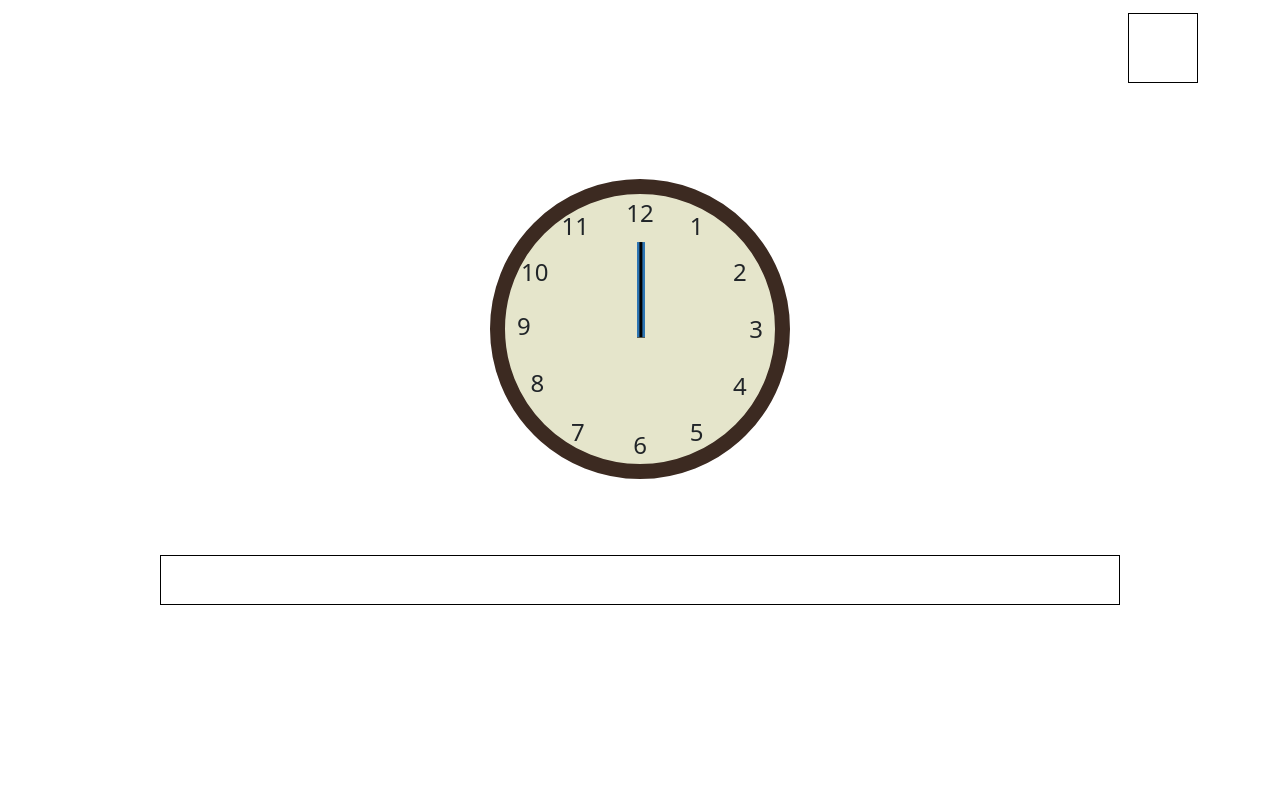
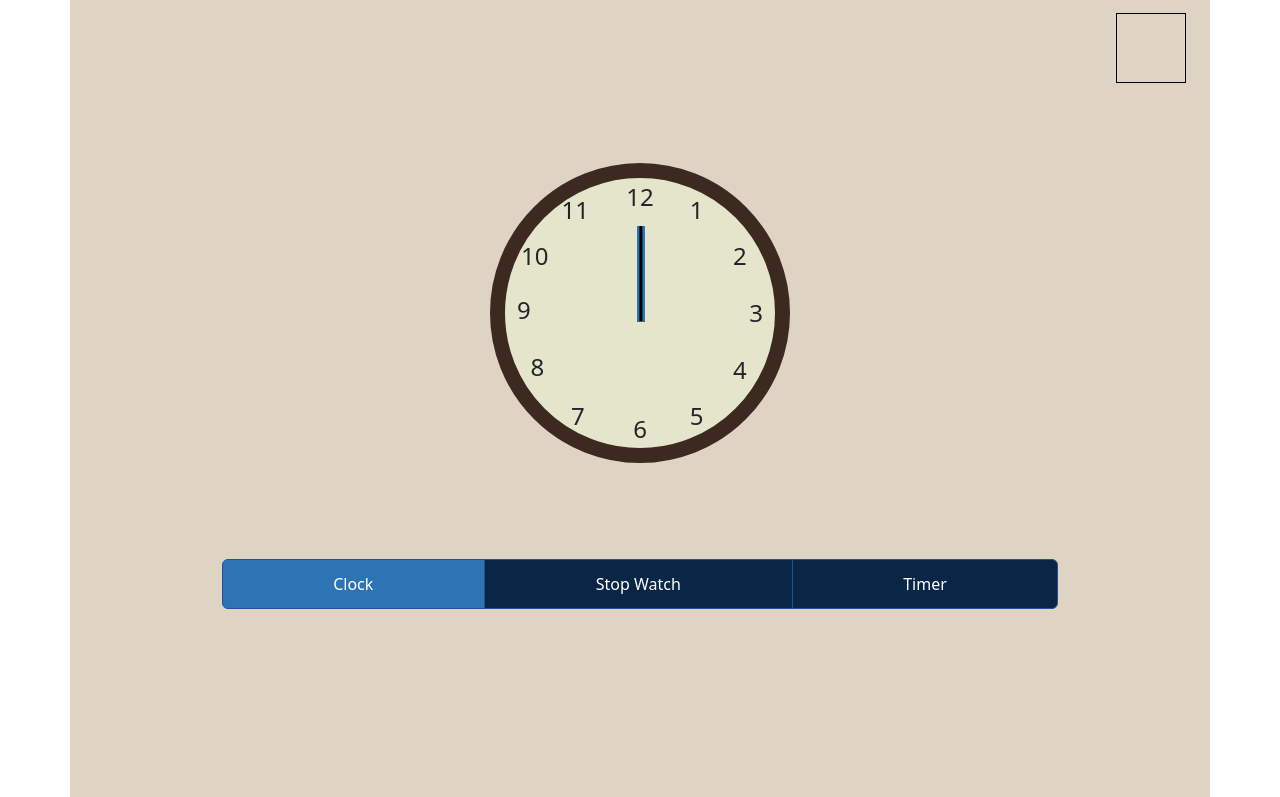
Before and after one commit to WAtuchei/-Temporary-Pause-WA-Clock-ToDo-List, a website built with Vite: page index.html in a window 1280 px wide. Shown: the part 67-864 px from the top of the page. Before the commit the page ends 800 px from the top, so only its background shows below. Built offline with nearby package versions, Linux system fonts and the light colour scheme; files whose address does not match are found by name; a web font is replaced by a local one.

Commit message:
Squashed commit of the following:
commit f95ecc126e4fcbd3f0f30c9d7f9b2d43b3a347d3
Author: WAtuchei <112400074+WAtuchei@users.noreply.github.com>
Date:   Wed Jan 11 15:52:52 2023 +0700

    Style: Switch button

commit 0b763fa4cae85e2fd94198f16724e55e86bf3e27
Author: WAtuchei <112400074+WAtuchei@users.noreply.github.com>
Date:   Wed Jan 11 14:43:33 2023 +0700

    Chore: Some CSS root adjustment

commit 3b7df693ae1638d3dfe349f67f556cc336ead64a
Author: WAtuchei <112400074+WAtuchei@users.noreply.github.com>
Date:   Tue Jan 10 01:32:57 2023 +0700

    Feat: Add Switch BTN

commit fbe6df16480f5888604ae415d94e1b378bdd52e2
Author: WAtuchei <112400074+WAtuchei@users.noreply.github.com>
Date:   Tue Jan 10 01:26:01 2023 +0700

    Squashed commit of the following:

    commit 7e6593ea5932b898f5373c28adeb0c46e44779b6
    Author: WAtuchei <112400074+WAtuchei@users.noreply.github.com>
    Date:   Mon Jan 9 17:22:58 2023 +0700

        Refactor: add App flexbox zone

        And some Code Alignment

commit c12a04acfa802100f6823f190f4bccfebb93108b
Author: WAtuchei <112400074+WAtuchei@users.noreply.github.com>
Date:   Sun Jan 8 23:05:45 2023 +0700

    Daily: Code Alignment

commit 62b0917f91add2037c9dbf486bd9f86232ab96be
Author: WAtuchei <112400074+WAtuchei@users.noreply.github.com>
Date:   Sat Jan 7 12:15:36 2023 +0700

    Fix: Move Clock App Files

commit 3202dd9e29b146321e08b00316c39558b235b79c
Author: WAtuchei <112400074+WAtuchei@users.noreply.github.com>
Date:   Sat Jan 7 12:08:43 2023 +0700

    Style: Watch Face and Hands

commit 1d228c48ec649d58f3c0884b4325171abec37515
Author: WAtuchei <112400074+WAtuchei@users.noreply.github.com>
Date:   Fri Dec 30 13:21:39 2022 +0700

    Add CSS Components

commit ccf36527d4e1ac3d2d6af694dd5294bdce4a9b83
Author: WAtuchei <112400074+WAtuchei@users.noreply.github.com>
Date:   Sun Dec 25 11:08:53 2022 +0700

    Debug Screen Size

commit 57b8040a4bddbb109090da925ea25a51cc0c48fb
Author: WAtuchei <112400074+WAtuchei@users.noreply.github.com>
Date:   Sat Dec 24 00:19:55 2022 +0700

    Add Navbar Content & App Layout

commit e0f1f76b7b4a1ccbda7f2ad4d6fb2af0c1a5faef
Author: WAtuchei <112400074+WAtuchei@users.noreply.github.com>
Date:   Fri Dec 23 13:56:07 2022 +0700

    Navbar

```diff
--- a/index.html
+++ b/index.html
@@ -11,7 +11,6 @@
    <link rel="stylesheet" href="./src/Components/ClockApp/Analog.css">
    <link rel="stylesheet" href="./src/Components/Switch.css">
    <link rel="stylesheet" href="./node_modules/bootstrap/dist/css/bootstrap.min.css">
-   <link rel="stylesheet" href="https://fonts.googleapis.com/css?family=Sofia">
 
    <title>Clock & To Do List</title>
 </head>
@@ -40,7 +39,6 @@
                   <a class="my-2" href="#">About</a>
                </li>
             </ul>
-
       <!-- About -->
             <ul id="About" class="navbar-nav py-1" style="display: flex;">
                <li class="nav-item mx-auto my-2">
@@ -72,7 +70,9 @@
       </div>
    </nav>
 
-   <!-- Toggle Button --> <!--App.css-->
+   <!-- App Container --> <!--AppScreen.css-->
+   <div id="AppScreen" class="container">
+      <!-- Toggle Button -->
       <div id="ToggleCon" class="container py-3">
          <div class="TCon">
 
@@ -80,18 +80,16 @@
       </div>
 
       <!-- App Zone -->
-   <div id="AppZone" class="container">
-
-      <!-- Clock Zone --> <!--Analog.css-->
+      <div id="ClockAppZone" class="container">
+         <!-- Clock Zone -->
          <div id="ClockZone" class="container">
-         <!-- Analog -->
+            <!-- Analog -->  <!--Analog.css-->
             <div class="CCon">
                <div class="CFace">
                   <div class="CCenter"></div>
                   <div class="Hand Hours"></div>
                   <div class="Hand Mins"></div>
                   <div class="Hand Seconds"></div>
-
                <!-- Numbers -->
                <div class="NumberCon">
                   <span class="Nums">12</span>
@@ -108,8 +106,6 @@
                   <span class="Nums">11</span>
                </div>
                </div>
-
-
             </div>
 
             <!-- Digital -->
@@ -117,17 +113,22 @@
 
             </div>
          </div>
+      </div>
 
-      <!-- Switch Zone -->
+      <!-- Switch Zone --> <!-- AppScreen.css-->
       <div id="SwitchZone" class="container">
-         <div class="SCon">
-
+         <div class="SCon">  <!-- Switch.css -->
+            <div class="SwitchGroup btn-group">
+               <button class="SwitchBTN btn active">Clock</button>
+               <button class="SwitchBTN btn">Stop Watch</button>
+               <button class="SwitchBTN btn">Timer</button>
+            </div>
          </div>
       </div>
    </div>
 
+   <script src="./node_modules/jquery/dist/jquery.min.js"></script>
    <script src="./node_modules/bootstrap/dist/js/bootstrap.min.js"></script>
-   <script src="./node_modules/jquery/dist/jquery.min.js"></script>
    <script src="./src/Components/main.js"></script>
 </body>
 </html>
--- a/src/Components/AppScreen.css
+++ b/src/Components/AppScreen.css
@@ -1,4 +1,6 @@
 *{margin: 0; padding: 0; box-sizing: border-box;}
+
+body {height: 100vh;}
 
 :root {
     --Main1: #1C315E;
@@ -32,27 +34,60 @@
     --Stop4: #2B3467;
 }
 
+#AppScreen {
+    display: flex;
+    flex-direction: column;
+    height: 100%;
+    background-color: var(--Timer2);
+}
+
 /* Toggle Button */
 #ToggleCon {
     display: flex;
     justify-content: end;
-}
-.TCon {
-    width: 70px;
-    height: 70px;
-    border: 1px solid #000;
-}
-
-/* App Container */
-#AppZone {
-    height: 100%;
-    display: flex;
-    flex-direction: column;
-}
+}    .TCon {
+       width: 70px;
+       height: 70px;
+       border: 1px solid #000;
+    }
 
 /* Clock Zone */
+#ClockAppZone { padding: 4rem 0; }
 #ClockZone {
     display: flex;
     justify-content: center;
-    margin-top: 5rem;
 }
+
+/* Switch Zone */
+#SwitchZone {
+    display: flex;
+    justify-content: center;
+    padding: 2rem 0;
+}
+
+
+
+/*Media Query*/
+@media only screen and (max-width: 400px) {
+
+}
+
+@media only screen and (min-width: 401px) and (max-width: 576px) {
+
+}
+
+@media only screen and (min-width: 576px) and (max-width: 767px) /*sm*/ {
+
+}
+
+@media only screen and (min-width: 768px) and (max-width: 991px) /*md*/ {
+
+}
+
+@media only screen and (min-width: 992px) and (max-width: 1199px) /*lg*/ {
+
+}
+
+@media only screen and (min-width: 1200px) and (max-width: 1399px) /*xl*/ {
+
+}
--- a/src/Components/ClockApp/Analog.css
+++ b/src/Components/ClockApp/Analog.css
@@ -1,35 +1,3 @@
-:root {
-    --Main1: #1C315E;
-    --Main2: #227C70;
-    --Main3: #88A47C;
-    --Main4: #E6E2C3;
-
-    --DarkBlue4: #0A2647;
-    --DarkBlue3: #144272;
-    --DarkBlue2: #205295;
-    --DarkBlue1: #2C74B3;
-
-    --MiniGray: #393E46;
-    --MiniGreen: #6D9886;
-    --MiniBeige: #F2E7D5;
-    --MiniWhite: #F7F7F7;
-
-    --Clock1: #1A120B;
-    --Clock2: #3C2A21;
-    --Clock3: #D5CEA3;
-    --Clock4: #E5E5CB;
-
-    --Timer1: #F8EDE3;
-    --Timer2: #DFD3C3;
-    --Timer3: #D0B8A8;
-    --Timer4: #85586F;
-
-    --Stop1: #EB455F;
-    --Stop2: #FCFFE7;
-    --Stop3: #BAD7E9;
-    --Stop4: #2B3467;
-}
-
 .CCon, .DCon {
     min-width: 300px;
     min-height: 300px;
@@ -53,7 +21,6 @@
     left: 49%;
     top: 50%;
 }
-
 .Hand {
     position: absolute;
     left: 49%;
@@ -80,51 +47,9 @@
     font-size: 1.5rem;
     position: absolute;
     transform: translateX(-50%) translateY(-50%); }
-.Nums:nth-child(1) {
-    left: 50%;
-    top: 7%;
-}
-.Nums:nth-child(2) {
-    left: 71%;
-    top: 12%;
-}
-.Nums:nth-child(3) {
-    left: 87%;
-    top: 29%;
-}
-.Nums:nth-child(4) {
-    left: 93%;
-    top: 50%;
-}
-.Nums:nth-child(5) {
-    left: 87%;
-    top: 71%;
-}
-.Nums:nth-child(6) {
-    left: 71%;
-    top: 88%;
-}
-.Nums:nth-child(7) {
-    left: 50%;
-    top: 93%;
-}
-.Nums:nth-child(8) {
-    left: 27%;
-    top: 88%;
-}
-.Nums:nth-child(9) {
-    left: 12%;
-    top: 70%;
-}
-.Nums:nth-child(10) {
-    left: 7%;
-    top: 49%;
-}
-.Nums:nth-child(11) {
-    left: 11%;
-    top: 29%;
-}
-.Nums:nth-child(12) {
-    left: 26%;
-    top: 12%;
-}
+.Nums:nth-child(1) { left: 50%; top: 7%; } .Nums:nth-child(2) { left: 71%; top: 12%; }
+.Nums:nth-child(3) { left: 87%; top: 29%; } .Nums:nth-child(4) { left: 93%; top: 50%; }
+.Nums:nth-child(5) { left: 87%; top: 71%; } .Nums:nth-child(6) { left: 71%; top: 88%; }
+.Nums:nth-child(7) { left: 50%; top: 93%; } .Nums:nth-child(8) { left: 27%; top: 88%; }
+.Nums:nth-child(9) { left: 12%; top: 70%; } .Nums:nth-child(10) { left: 7%; top: 49%; }
+.Nums:nth-child(11) { left: 11%; top: 29%; } .Nums:nth-child(12) { left: 26%; top: 12%; }
--- a/src/Components/Loader.css
+++ b/src/Components/Loader.css
@@ -1,35 +1,3 @@
-:root {
-    --Main1: #1C315E;
-    --Main2: #227C70;
-    --Main3: #88A47C;
-    --Main4: #E6E2C3;
-
-    --DarkBlue4: #0A2647;
-    --DarkBlue3: #144272;
-    --DarkBlue2: #205295;
-    --DarkBlue1: #2C74B3;
-
-    --MiniGray: #393E46;
-    --MiniGreen: #6D9886;
-    --MiniBeige: #F2E7D5;
-    --MiniWhite: #F7F7F7;
-
-    --Clock1: #1A120B;
-    --Clock2: #3C2A21;
-    --Clock3: #D5CEA3;
-    --Clock4: #E5E5CB;
-
-    --Timer1: #F8EDE3;
-    --Timer2: #DFD3C3;
-    --Timer3: #D0B8A8;
-    --Timer4: #85586F;
-
-    --Stop1: #EB455F;
-    --Stop2: #FCFFE7;
-    --Stop3: #BAD7E9;
-    --Stop4: #2B3467;
-}
-
 .spinnerCON {
     width: 100%;
     height: 100vh;
@@ -54,29 +22,3 @@
     animation: s3 1s infinite linear;
   }
   @keyframes s3 {to{transform: rotate(1turn)}}
-
-
-/*Media Query*/
-@media only screen and (max-width: 400px) {
-
-}
-
-@media only screen and (min-width: 401px) and (max-width: 576px) {
-
-}
-
-@media only screen and (min-width: 576px) and (max-width: 767px) /*sm*/ {
-
-}
-
-@media only screen and (min-width: 768px) and (max-width: 991px) /*md*/ {
-
-}
-
-@media only screen and (min-width: 992px) and (max-width: 1199px) /*lg*/ {
-
-}
-
-@media only screen and (min-width: 1200px) and (max-width: 1399px) /*xl*/ {
-
-}
--- a/src/Components/Navbar.css
+++ b/src/Components/Navbar.css
@@ -1,34 +1,4 @@
-:root {
-    --Main1: #1C315E;
-    --Main2: #227C70;
-    --Main3: #88A47C;
-    --Main4: #E6E2C3;
-
-    --DarkBlue4: #0A2647;
-    --DarkBlue3: #144272;
-    --DarkBlue2: #205295;
-    --DarkBlue1: #2C74B3;
-
-    --MiniGray: #393E46;
-    --MiniGreen: #6D9886;
-    --MiniBeige: #F2E7D5;
-    --MiniWhite: #F7F7F7;
-
-    --Clock1: #1A120B;
-    --Clock2: #3C2A21;
-    --Clock3: #D5CEA3;
-    --Clock4: #E5E5CB;
-
-    --Timer1: #F8EDE3;
-    --Timer2: #DFD3C3;
-    --Timer3: #D0B8A8;
-    --Timer4: #85586F;
-
-    --Stop1: #EB455F;
-    --Stop2: #FCFFE7;
-    --Stop3: #BAD7E9;
-    --Stop4: #2B3467;
-}
+@import url(https://fonts.googleapis.com/css?family=Sofia);
 
 nav {background-color: var(--Main2);}
 
--- a/src/Components/Switch.css
+++ b/src/Components/Switch.css
@@ -1,45 +1,20 @@
-:root {
-    --Main1: #1C315E;
-    --Main2: #227C70;
-    --Main3: #88A47C;
-    --Main4: #E6E2C3;
-
-    --DarkBlue4: #0A2647;
-    --DarkBlue3: #144272;
-    --DarkBlue2: #205295;
-    --DarkBlue1: #2C74B3;
-
-    --MiniGray: #393E46;
-    --MiniGreen: #6D9886;
-    --MiniBeige: #F2E7D5;
-    --MiniWhite: #F7F7F7;
-
-    --Clock1: #1A120B;
-    --Clock2: #3C2A21;
-    --Clock3: #D5CEA3;
-    --Clock4: #E5E5CB;
-
-    --Timer1: #F8EDE3;
-    --Timer2: #DFD3C3;
-    --Timer3: #D0B8A8;
-    --Timer4: #85586F;
-
-    --Stop1: #EB455F;
-    --Stop2: #FCFFE7;
-    --Stop3: #BAD7E9;
-    --Stop4: #2B3467;
+.SCon {
+    width: 75%;
+    height: 50px;
 }
 
-/* Switch Zone */
-#SwitchZone {
-    display: flex;
-    justify-content: center;
-    margin-top: 5rem;
-}
-.SCon {
-    position: absolute;
-    bottom: 8rem;
-    width: 75%;
-    height: 50px;
-    border: 1px solid #000;
-}
+.SwitchGroup {
+    width: 100%;
+    height: 100%;
+}   .SwitchBTN {
+        border: 1px solid var(--DarkBlue2) !important;
+        color: #fff !important;
+        background-color: var(--DarkBlue4) !important;
+    }
+    .SwitchBTN.active {
+        background-color: var(--DarkBlue1) !important;
+    }
+    .SwitchBTN:not(.active):hover {
+        background-color: var(--DarkBlue1) !important;
+        transition: ease 0.4s;
+    }
```
Lines whose indentation alone changed are shown as unchanged.
